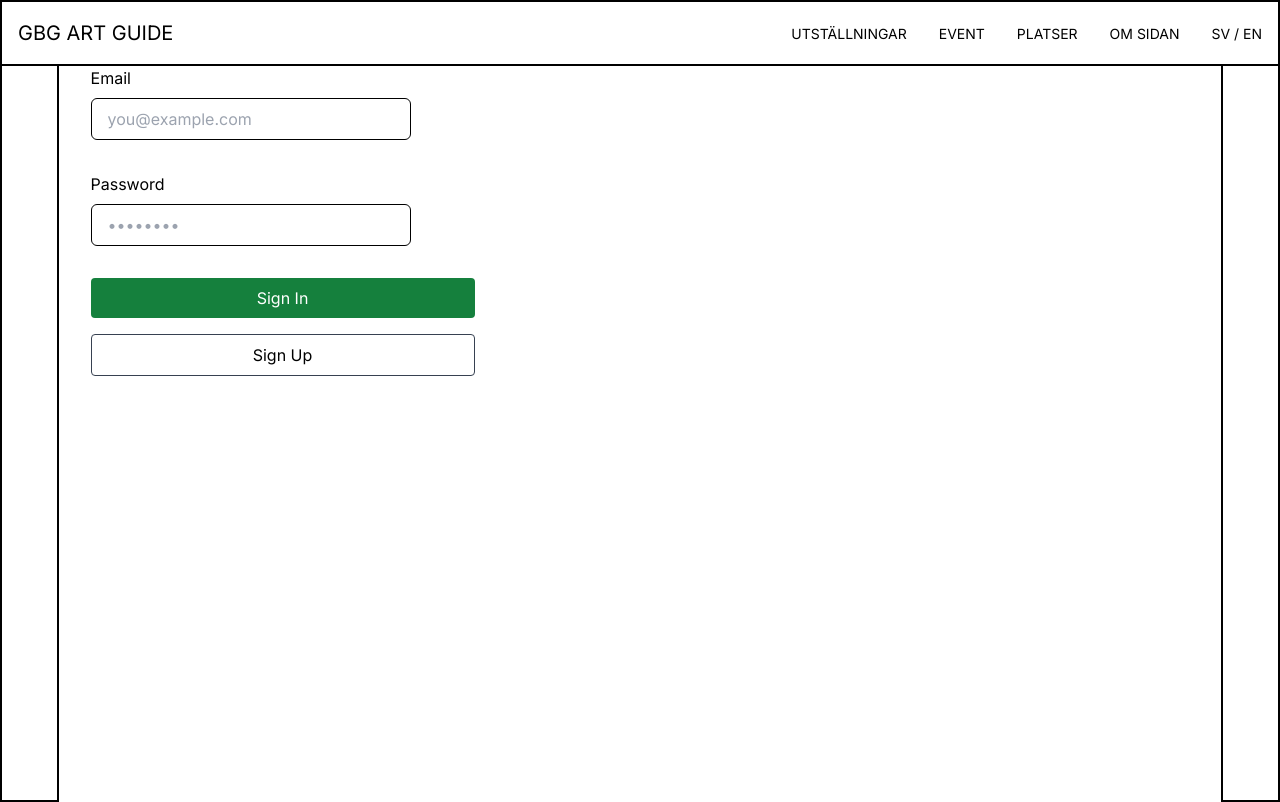
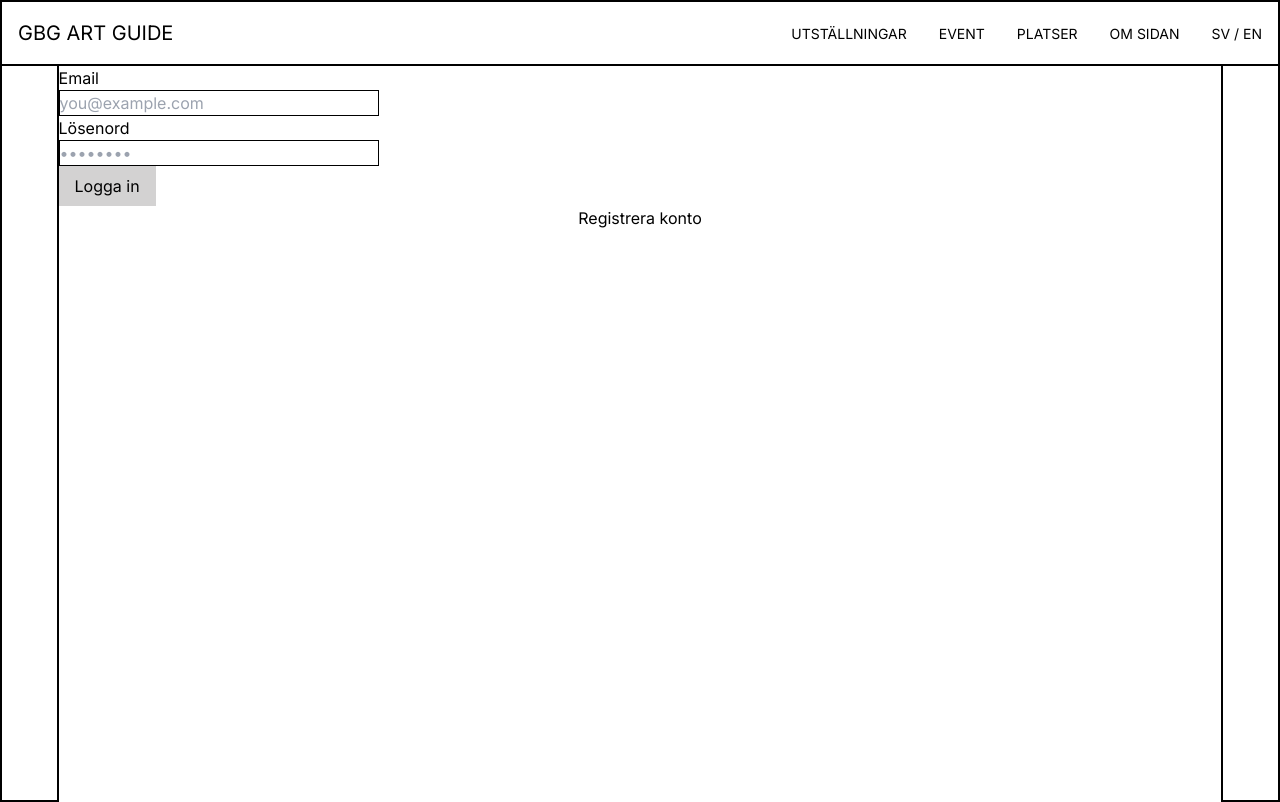
Before and after one commit to Valisaurus/Art-Map, a Next.js app: page /login in a window 1280 px wide. Built offline with nearby package versions, Linux system fonts and the light colour scheme.

Commit message:
update: started styling on login

```diff
--- /dev/null
+++ b/app/login/login.module.css
@@ -0,0 +1,17 @@
+
+.form {
+display: flex;
+flex-direction: column;
+}
+
+.loginButton {
+    background-color: rgb(211, 210, 210);
+    height: 2.5rem;
+    width:fit-content;
+    padding: 0rem 1rem
+  }
+
+
+  .registerButton {
+
+  }
--- a/app/login/page.tsx
+++ b/app/login/page.tsx
@@ -1,41 +1,23 @@
 import Link from "next/link";
 import Messages from "./messages";
+import styles from "./login.module.css";
 
 export default function Login() {
   return (
-    <div className="flex-1 flex flex-col w-full px-8 sm:max-w-md justify-center gap-2">
-      <form
-        className="flex-1 flex flex-col w-full justify-center gap-2 text-foreground"
-        action="/auth/sign-in"
-        method="post"
-      >
-        <label className="text-md" htmlFor="email">
-          Email
-        </label>
+    <div className={styles.formWrapper}>
+      <form className={styles.form} action="/auth/sign-in" method="post">
+        <label htmlFor="email">Email</label>
+        <input name="email" placeholder="you@example.com" required />
+        <label htmlFor="password">Lösenord</label>
         <input
-          className="rounded-md px-4 py-2 bg-inherit border mb-6"
-          name="email"
-          placeholder="you@example.com"
-          required
-        />
-        <label className="text-md" htmlFor="password">
-          Password
-        </label>
-        <input
-          className="rounded-md px-4 py-2 bg-inherit border mb-6"
           type="password"
           name="password"
           placeholder="••••••••"
           required
         />
-        <button className="bg-green-700 rounded px-4 py-2 text-white mb-2">
-          Sign In
-        </button>
-        <button
-          formAction="/auth/sign-up"
-          className="border border-gray-700 rounded px-4 py-2 text-black mb-2"
-        >
-          Sign Up
+        <button className={styles.loginButton}>Logga in</button>
+        <button className={styles.registerButton} formAction="/auth/sign-up">
+          Registrera konto
         </button>
         <Messages />
       </form>
```
